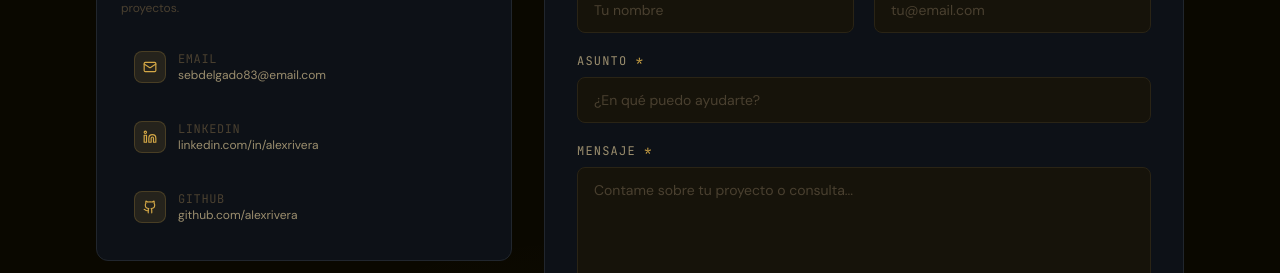
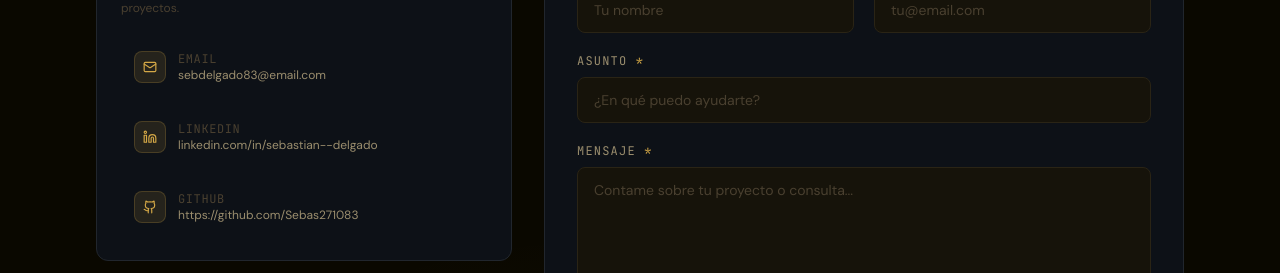
Before and after one commit to Sebas271083/portfolioSebastian, a React (Vite) app: page / in a window 1280 px wide. Shown: the part 5880-6153 px from the top of the page. Built offline with nearby package versions, Linux system fonts and the light colour scheme.

Commit message:
Update LinkedIn and GitHub links in ContactSection

```diff
--- a/src/components/sections/ContactSection.jsx
+++ b/src/components/sections/ContactSection.jsx
@@ -127,8 +127,8 @@ export default function ContactSection() {
 
   const socialLinks = [
     { icon: Mail, label: 'Email', value: PERSONAL_INFO.email, href: `mailto:${PERSONAL_INFO.email}` },
-    { icon: Linkedin, label: 'LinkedIn', value: 'linkedin.com/in/alexrivera', href: PERSONAL_INFO.linkedin },
-    { icon: Github, label: 'GitHub', value: 'github.com/alexrivera', href: PERSONAL_INFO.github },
+    { icon: Linkedin, label: 'LinkedIn', value: 'linkedin.com/in/sebastian--delgado', href: PERSONAL_INFO.linkedin },
+    { icon: Github, label: 'GitHub', value: 'https://github.com/Sebas271083', href: PERSONAL_INFO.github },
   ];
 
   return (
```
